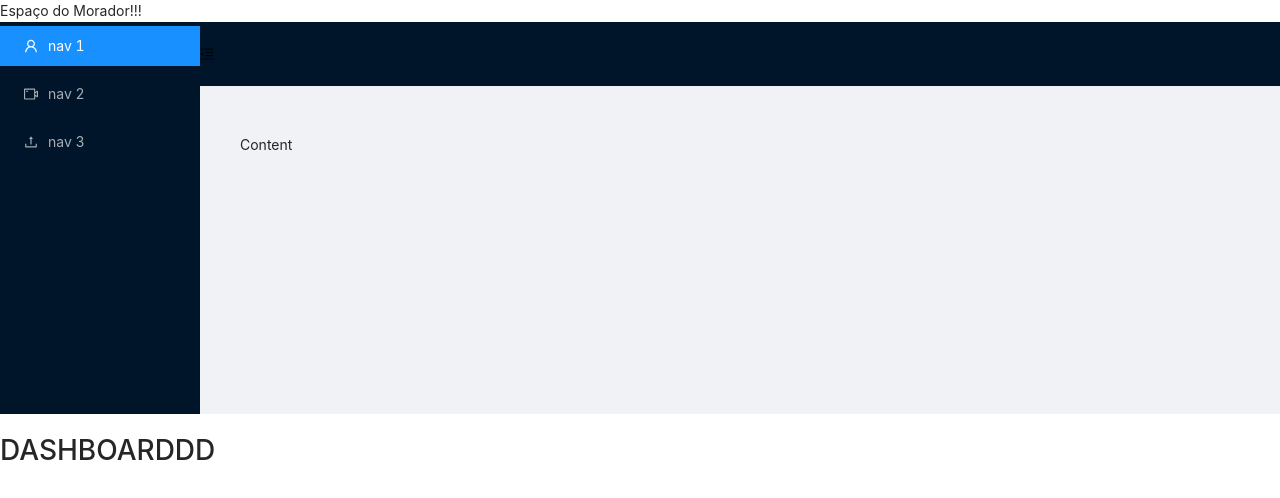
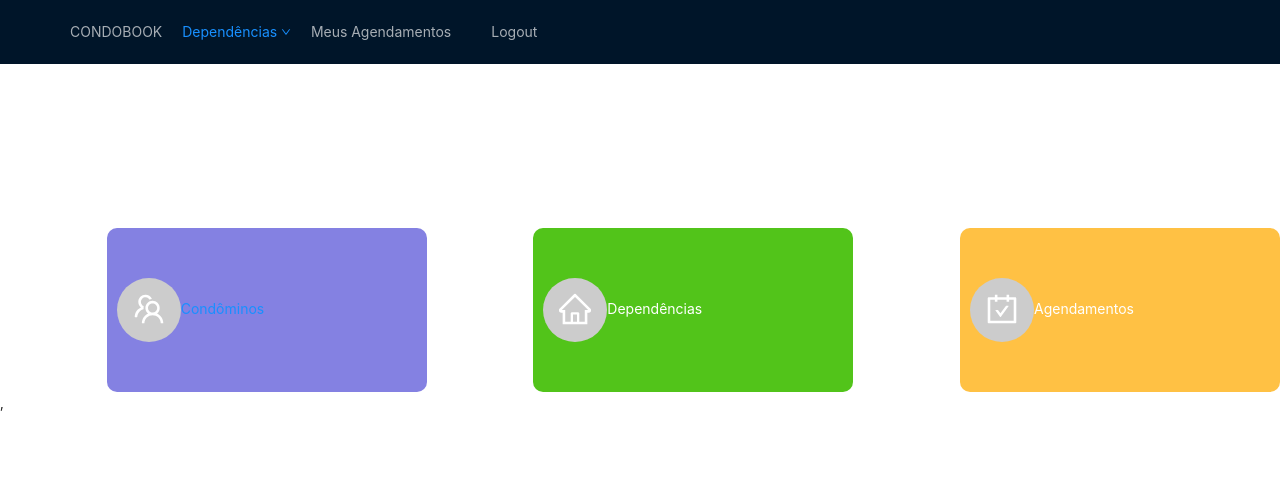
Before and after one commit to tamisakita/Condobook-front, a React (Create React App) app: page /dashboard in a window 1280 px wide. Shown: the top 498 px of the page. Built offline with nearby package versions, Linux system fonts and the light colour scheme; sample sign-in values are in the browser's storage.

Commit message:
add dashboard, navbar, residentslist

```diff
--- a/src/App.css
+++ b/src/App.css
@@ -4,3 +4,37 @@
   list-style: none;
   box-sizing: border-box;
 }
+
+.dashboard-sindico {
+  padding-top: 150px;
+}
+
+.dashboard-sindico-box-1 {
+  display: flex;
+  align-items: center;
+  justify-content:space-between;
+  border-radius: 10px;
+  padding: 50px 10px;
+  background-color: #8481E2;
+  color: white;
+}
+
+.dashboard-sindico-box-2 {
+  display: flex;
+  align-items: center;
+  justify-content:space-between;
+  border-radius: 10px;
+  padding: 50px 10px;
+  background-color: #52C41A;
+  color: white;
+}
+
+.dashboard-sindico-box-3 {
+  display: flex;
+  align-items: center;
+  justify-content:space-between;
+  border-radius: 10px;
+  padding: 50px 10px;
+  background-color: #FFC144;
+  color: white;
+}
--- a/src/App.js
+++ b/src/App.js
@@ -7,6 +7,7 @@ import Login from './components/auth/Login';
 import AddResidents from './components/residents/AddResidents';
 import Dashboard from './components/dashboard/Dashboard';
 import DashboardResident from './components/dashboard-resident/DashboardResident';
+import ResidentsList from './components/residents/ResidentsList';
 
 import localStorageUtils from './utils/localStorage.utils';
 
@@ -37,20 +38,31 @@ class App extends Component {
     }
   }
 
+  changeUserAuthStatus = (status) => {
+    this.setState({ isUserAuthenticated: status });
+  }
+
+  logoutUser = () => {
+    localStorageUtils.delete();
+
+    this.changeUserAuthStatus(false);
+  }
+
   render() {
     console.log(this.state.isUserAuthenticated)
     const { isUserAuthenticated } = this.state;
     return (
       <div>
-        <Navbar isUserAuth={isUserAuthenticated} role={this.state.role}/>
+        <Navbar isUserAuth={isUserAuthenticated} role={this.state.role} logoutUser={this.logoutUser}/>
 
         <Switch>
           {/* rota publica */}
           <Route exact path="/login" render={(props) => <Login {...props} logUser={this.logUser}/>} />
           {/* rotas privadas */}
-          {isUserAuthenticated ? <Route exact path="/residents" component={AddResidents} /> : <Redirect to="/login" />}
+          {isUserAuthenticated ? <Route exact path="/register" component={AddResidents} /> : <Redirect to="/login" />}
           {isUserAuthenticated ? <Route exact path="/dashboard" component={Dashboard} /> : <Redirect to="/login" />}
           {isUserAuthenticated ? <Route exact path="/dashboard-resident" component={DashboardResident} /> : <Redirect to="/login" />}
+          {isUserAuthenticated ? <Route exact path="/list-residents" component={ResidentsList} /> : <Redirect to="/dashboard" />}
         </Switch>
       </div>
     );
--- a/src/components/dashboard/Dashboard.js
+++ b/src/components/dashboard/Dashboard.js
@@ -1,9 +1,30 @@
 import React from 'react';
+import { Link } from 'react-router-dom';
+
+import { Row, Col, Avatar, Space, Card } from 'antd';
+import { TeamOutlined, HomeOutlined, CarryOutOutlined } from '@ant-design/icons';
+
 
 const Dashboard = () => {
   return (
     <div>
-      <h1>DASHBOARDDD</h1>
+      <Row className="dashboard-sindico">
+        <Col className="dashboard-sindico-box-1" xs={{ span: 5, offset: 1 }} lg={{ span: 6, offset: 2 }}>
+          <Avatar size={64} icon={<TeamOutlined />} />
+          <a><Link to={"/list-residents"}>Condôminos</Link></a>
+        </Col>
+
+
+        <Col className="dashboard-sindico-box-2" xs={{ span: 11, offset: 1 }} lg={{ span: 6, offset: 2 }}>
+          <Avatar size={64} icon={<HomeOutlined />} />
+          Dependências
+        </Col>
+
+        <Col className="dashboard-sindico-box-3" xs={{ span: 5, offset: 1 }} lg={{ span: 6, offset: 2 }}>
+          <Avatar size={64} icon={<CarryOutOutlined />} />
+          Agendamentos
+        </Col>
+      </Row>,
     </div>
   )
 }
--- a/src/components/navbar/Navbar.js
+++ b/src/components/navbar/Navbar.js
@@ -1,15 +1,11 @@
 import React, { Component } from 'react';
-// import { Link } from 'react-router-dom';
-import { Layout, Menu } from 'antd';
-import {
-  MenuUnfoldOutlined,
-  MenuFoldOutlined,
-  UserOutlined,
-  VideoCameraOutlined,
-  UploadOutlined,
-} from '@ant-design/icons';
+import { Link } from 'react-router-dom';
 
-const { Header, Sider, Content } = Layout;
+import { Layout, Menu, Dropdown } from 'antd';
+import { DownOutlined } from '@ant-design/icons';
+
+
+const { Header } = Layout;
 
 class Navbar extends Component {
   state = {
@@ -23,50 +19,61 @@ class Navbar extends Component {
   };
 
   render() {
+    const menu = (
+      <Menu>
+        <Menu.Item>
+          <a target="_blank" rel="noopener noreferrer" href="http://www.alipay.com/">
+            Academia
+          </a>
+        </Menu.Item>
+        <Menu.Item>
+          <a target="_blank" rel="noopener noreferrer" href="http://www.taobao.com/">
+            Salão de Festas
+          </a>
+        </Menu.Item>
+        <Menu.Item>
+          <a target="_blank" rel="noopener noreferrer" href="http://www.tmall.com/">
+            Brinquedoteca
+          </a>
+        </Menu.Item>
+      </Menu>
+    );
+
     return (
       <nav>
         <ul>
         {this.props.isUserAuth ? (
           this.props.role === "sindico" ?
           <>
-            <li>Espaço do Sindico!!!</li>
+            <Layout className="layout">
+              <Header>
+                <div className="logo" />
+                <Menu theme="dark" mode="horizontal" defaultSelectedKeys={['2']}>
+                  <Menu.Item key="1"><Link to={"/dashboard"}>CONDOBOOK</Link></Menu.Item>
+                  <Menu.Item key="1"><Link to={`/list-residents`}>Condôminos</Link></Menu.Item>
+                  <Menu.Item key="1">Dependências</Menu.Item>
+                  <Menu.Item key="1">Agendamentos</Menu.Item>
+                  <Menu.Item key="1"><Link to="/login" onClick={this.props.logoutUser}>Logout</Link></Menu.Item>
+                </Menu>
+              </Header>
+            </Layout>
           </> :
           <>
-            <li>Espaço do Morador!!!</li>
-            <Layout>
-              <Sider trigger={null} collapsible collapsed={this.state.collapsed}>
-                <div className="logo" />
-                <Menu theme="dark" mode="inline" defaultSelectedKeys={['1']}>
-                  <Menu.Item key="1" icon={<UserOutlined />}>
-                    nav 1
-                  </Menu.Item>
-                  <Menu.Item key="2" icon={<VideoCameraOutlined />}>
-                    nav 2
-                  </Menu.Item>
-                  <Menu.Item key="3" icon={<UploadOutlined />}>
-                    nav 3
-                  </Menu.Item>
-                </Menu>
-              </Sider>
-              <Layout className="site-layout">
-                <Header className="site-layout-background" style={{ padding: 0 }}>
-                  {React.createElement(this.state.collapsed ? MenuUnfoldOutlined : MenuFoldOutlined, {
-                    className: 'trigger',
-                    onClick: this.toggle,
-                  })}
+            <Layout className="layout">
+                <Header>
+                  <div className="logo" />
+                  <Menu theme="dark" mode="horizontal" defaultSelectedKeys={['2']}>
+                  <Menu.Item key="1"><Link to={"/dashboard-resident"}>CONDOBOOK</Link></Menu.Item>
+                    <Menu.Item key="1">Meus Agendamentos</Menu.Item>
+                    <Dropdown overlay={menu}>
+                      <a className="ant-dropdown-link" onClick={e => e.preventDefault()}>
+                        Dependências <DownOutlined />
+                      </a>
+                    </Dropdown>
+                    <Menu.Item key="1"><Link to="/login" onClick={this.props.logoutUser}>Logout</Link></Menu.Item>
+                  </Menu>
                 </Header>
-                <Content
-                  className="site-layout-background"
-                  style={{
-                    margin: '24px 16px',
-                    padding: 24,
-                    minHeight: 280,
-                  }}
-                >
-                  Content
-                </Content>
               </Layout>
-            </Layout>
           </>
         ) : (
           <>
--- a/src/components/residents/AddResidents.js
+++ b/src/components/residents/AddResidents.js
@@ -97,7 +97,7 @@ const AddResidents = (props) => {
     <div>
       {isRegisterSuccessfull && <h2>Cadastro realizado com sucesso</h2>}
 
-      <h1>ADD RESIDENTS</h1>
+      <h1>Registrar Morador</h1>
       <Formik
         initialValues={initialState}
         onSubmit={handleSubmitMethod}
--- /dev/null
+++ b/src/components/residents/ResidentsList.js
@@ -0,0 +1,73 @@
+import React from 'react';
+import { Component } from 'react';
+import { Link } from 'react-router-dom';
+import apiService from '../../services/api.service';
+
+import { Table, Button } from 'antd';
+
+const columns = [
+  { title: 'Nome', dataIndex: 'name', key: 'name' },
+  { title: 'Apartamento', dataIndex: 'apartment', key: 'apartment' },
+  { title: 'Email', dataIndex: 'email', key: 'email' },
+  {
+    title: '',
+    dataIndex: '',
+    key: 'x',
+    render: () => <a>Delete</a>,
+  },
+];
+
+class ResidentsList extends Component {
+  state = {
+    listOfResidents: [],
+  }
+
+  getAllResidents = async () => {
+    try {
+      const residents = await apiService.getAllResidents();
+
+      this.setState({ listOfResidents: residents })
+    } catch (error) {
+      console.log(error);
+    }
+  }
+
+  componentDidMount() {
+    this.getAllResidents();
+  }
+
+  render() {
+    const data = this.state.listOfResidents.map( resident => {
+      const objectData =
+      {
+        key: resident._id,
+        name: resident.fullName,
+        apartment: resident.apartment,
+        email: resident.email,
+      }
+      return objectData;
+    })
+    console.log(this.state.listOfResidents)
+
+    return(
+      <div>
+        <h1>Lista dos condôminos</h1>
+        <Table
+        columns={columns}
+        expandable={{
+          expandedRowRender: record => <p style={{ margin: 0 }}>{record.description}</p>,
+          rowExpandable: record => record.name !== 'Not Expandable',
+        }}
+        dataSource={data}
+        />
+        <Link to={`/register`}>
+        <Button type="primary" block>
+        Registrar novo morador
+        </Button>
+        </Link>
+      </div>
+    )
+  }
+}
+
+export default ResidentsList;
--- a/src/services/api.service.js
+++ b/src/services/api.service.js
@@ -37,6 +37,13 @@ class ApiServices {
   addResidents = async data => {
     await this.api.post(`${process.env.REACT_APP_API_BASE_URL}/residents/private/register`, data);
   }
+
+  getAllResidents = async () => {
+    const { data } = await this.api.get(`${process.env.REACT_APP_API_BASE_URL}/residents/private/list`);
+
+    return data;
+  }
+
 }
 
 
```
